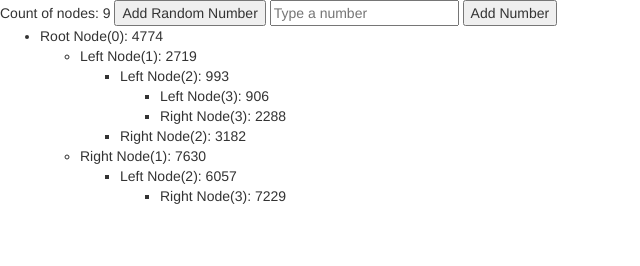
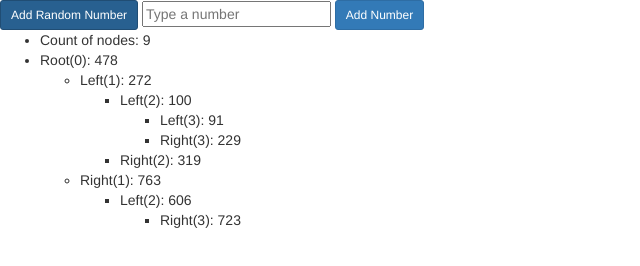
Before and after one commit to takecode/SampleTree, a plain HTML site: page index.html in a window 1280 px wide. Shown: the whole page, without its empty margins (0-640 px from the left). Drawn offline with nearby package versions, Linux system fonts and the light colour scheme.

Commit message:
Modify look of button.

```diff
--- a/html/nodeTemplate.html
+++ b/html/nodeTemplate.html
@@ -1,10 +1,10 @@
 <ul>
     <li ng-if="root.left">
-        Left Node({{root.left.depth}}): {{root.left.number}}
+        Left({{root.left.depth}}): {{root.left.number}}
         <ng-include ng-if="root.left" src="'html/nodeTemplate.html'" onload="root = root.left"></ng-include>
     </li>
     <li ng-if="root.right">
-        Right Node({{root.right.depth}}): {{root.right.number}}
+        Right({{root.right.depth}}): {{root.right.number}}
         <ng-include ng-if="root.right" src="'html/nodeTemplate.html'" onload="root = root.right"></ng-include>
     </li>
 </ul>
--- a/index.html
+++ b/index.html
@@ -15,14 +15,16 @@
 <body ng-controller="IndexController">
 
 <form ng-submit="addNode()">
-    Count of nodes: {{tree.list.length}}
-    <button ng-click="addRandomNode()">Add Random Number</button>
+    <input type="button" ng-click="addRandomNode()" class="btn btn-primary btn-sm" value="Add Random Number">
     <input type="number" ng-model="number" placeholder="Type a number" />
-    <input type="submit" id="submit" value="Add Number" />
+    <input type="submit" class="btn btn-primary btn-sm" id="submit" value="Add Number" />
 </form>
 <ul>
     <li>
-        Root Node(0): {{root.number}}
+        Count of nodes: {{tree.list.length}}
+    </li>
+    <li>
+        Root(0): {{root.number}}
     </li>
 
     <ng-include src="'html/nodeTemplate.html'"></ng-include>
--- a/js/tree.js
+++ b/js/tree.js
@@ -1,4 +1,4 @@
-var MAX = 10000;
+var MAX = 1000;
 
 function Node( number ){
     this.number = 0;
```
